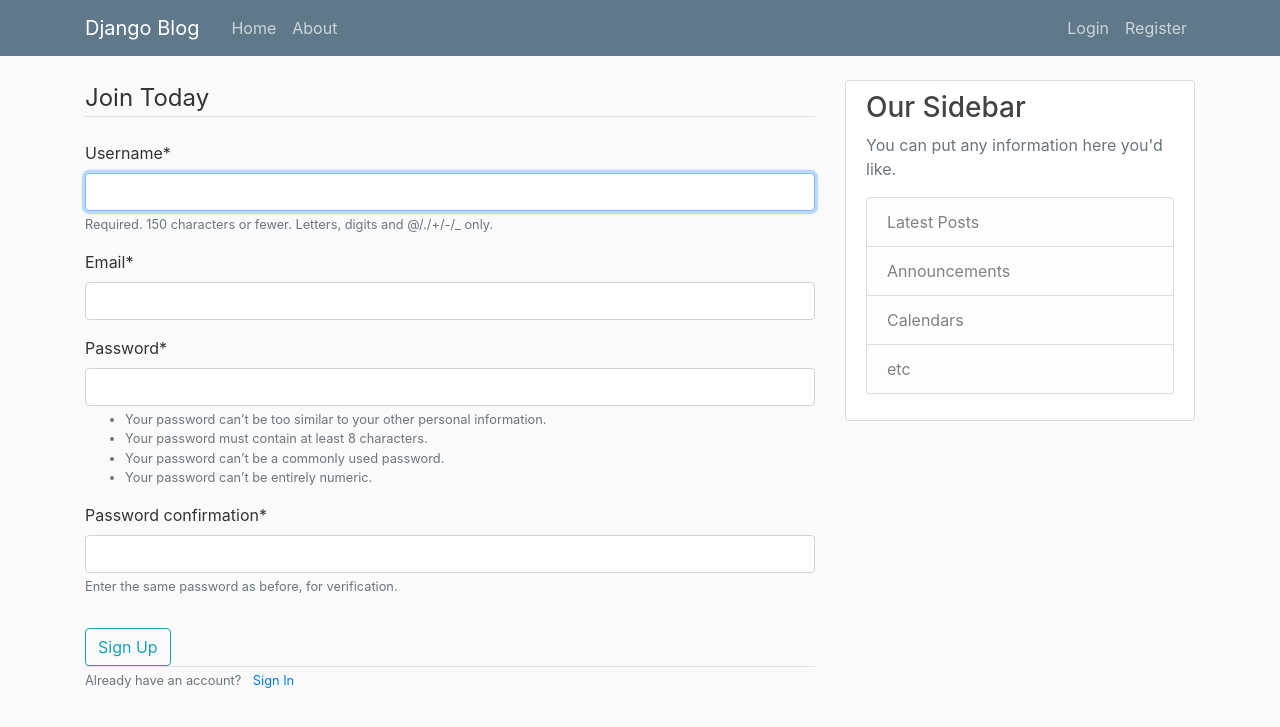
After one commit to thedaebu/python, a Django app: page /register/ in a window 1280 px wide. The commit adds this page. Shown: the top 727 px of the page. Run offline with Django 4.2, Linux system fonts and the light colour scheme; some libraries are stand-ins or nearby versions.

Commit message:
update for user register, login, logout, and profile

```diff
--- a/django_practice/blog/templates/blog/base.html
+++ b/django_practice/blog/templates/blog/base.html
@@ -34,8 +34,12 @@
                         </div>
                         <!-- Navbar Right Side -->
                         <div class="navbar-nav">
-                            <a class="nav-item nav-link" href="#">Login</a>
-                            <a class="nav-item nav-link" href="#">Register</a>
+                            {% if user.is_authenticated %}
+                                <a class="nav-item nav-link" href="{% url 'user-logout' %}">Logout</a>
+                            {% else %}
+                                <a class="nav-item nav-link" href="{% url 'user-login' %}">Login</a>
+                                <a class="nav-item nav-link" href="{% url 'user-register' %}">Register</a>
+                            {% endif %}
                         </div>
                     </div>
                 </div>
@@ -44,6 +48,13 @@
         <main role="main" class="container">
             <div class="row">
                 <div class="col-md-8">
+                    {% if messages %}
+                        {% for message in messages %}
+                            <div class="alert alert-{{ message.tags }}">
+                                {{ message }}
+                            </div>
+                        {% endfor %}
+                    {% endif %}
                     {% block content %}{% endblock %}
                 </div>
                 <div class="col-md-4">
--- a/django_practice/mango_project/settings.py
+++ b/django_practice/mango_project/settings.py
@@ -127,3 +127,6 @@
 DEFAULT_AUTO_FIELD = 'django.db.models.BigAutoField'
 
 CRISPY_TEMPLATE_PACK = 'bootstrap4'
+
+LOGIN_REDIRECT_URL = 'blog-home'
+LOGIN_URL = 'user-login'
--- a/django_practice/mango_project/urls.py
+++ b/django_practice/mango_project/urls.py
@@ -16,9 +16,15 @@
 """
 from django.contrib import admin
 # add include import
+from django.contrib.auth import views as auth_views
 from django.urls import path, include
+from users import views as user_views
 
 urlpatterns = [
     path('admin/', admin.site.urls),
+    path('register/', user_views.register, name='user-register'),
+    path('login/', auth_views.LoginView.as_view(template_name='users/login.html'), name='user-login'),
+    path('logout/', auth_views.LogoutView.as_view(template_name='users/logout.html'), name='user-logout'),
+    path('profile/', user_views.profile, name='user-profile'),
     path('blog/', include('blog.urls'))
 ]
--- /dev/null
+++ b/django_practice/users/forms.py
@@ -0,0 +1,13 @@
+from django import forms
+from django.contrib.auth.models import User
+from django.contrib.auth.forms import UserCreationForm
+
+
+# inherits from UserCreationForm
+class UserRegistrationForm(UserCreationForm):
+    email = forms.EmailField()
+
+    # required attributes for form
+    class Meta:
+        model = User
+        fields = ['username', 'email', 'password1', 'password2']
--- /dev/null
+++ b/django_practice/users/templates/users/profile.html
@@ -0,0 +1,5 @@
+{% extends "blog/base.html" %}
+{% load crispy_forms_tags %}
+{% block content %}
+<h1>{{ user.username }}</h1>
+{% endblock %}
--- /dev/null
+++ b/django_practice/users/templates/users/register.html
@@ -0,0 +1,23 @@
+{% extends "blog/base.html" %}
+{% load crispy_forms_tags %}
+{% block content %}
+    <div class="content_section">
+        <form method="POST">
+            {% csrf_token %}
+            <fieldset class="form-group">
+                <legend class="border-bottom mb-4">Join Today</legend>
+                {{ form|crispy }}
+            </fieldset>
+            <div>
+                <button class="btn btn-outline-info" type="submit">
+                    Sign Up
+                </button>
+            </div>
+        </form>
+        <div class="border-top tp-3">
+            <small class="text-muted">
+                Already have an account? <a class="ml-2" href="{% url 'user-login' %}">Sign In</a>
+            </small>
+        </div>
+    </div>
+{% endblock %}
--- a/django_practice/users/views.py
+++ b/django_practice/users/views.py
@@ -1,3 +1,21 @@
-from django.shortcuts import render
+from django.shortcuts import redirect, render
+from django.contrib import messages
+from django.contrib.auth.decorators import login_required
+from .forms import UserRegistrationForm
 
 # Create your views here.
+def register(request):
+    if request.method == 'POST':
+        form = UserRegistrationForm(request.POST)
+        if form.is_valid():
+            form.save() # saves all form values if valid
+            username = form.cleaned_data.get('username')
+            messages.success(request, f'Account created for {username}! You may now log in.')
+            return redirect('user-login')
+    else:
+        form = UserRegistrationForm()
+    return render(request, 'users/register.html', {'form': form})
+
+@login_required
+def profile(request):
+    return render(request, 'users/profile.html')
```
Also changed, not shown: django_practice/users/templates/users/login.html (added, +23 -0 lines), django_practice/users/templates/users/logout.html (added, +9 -0 lines).
